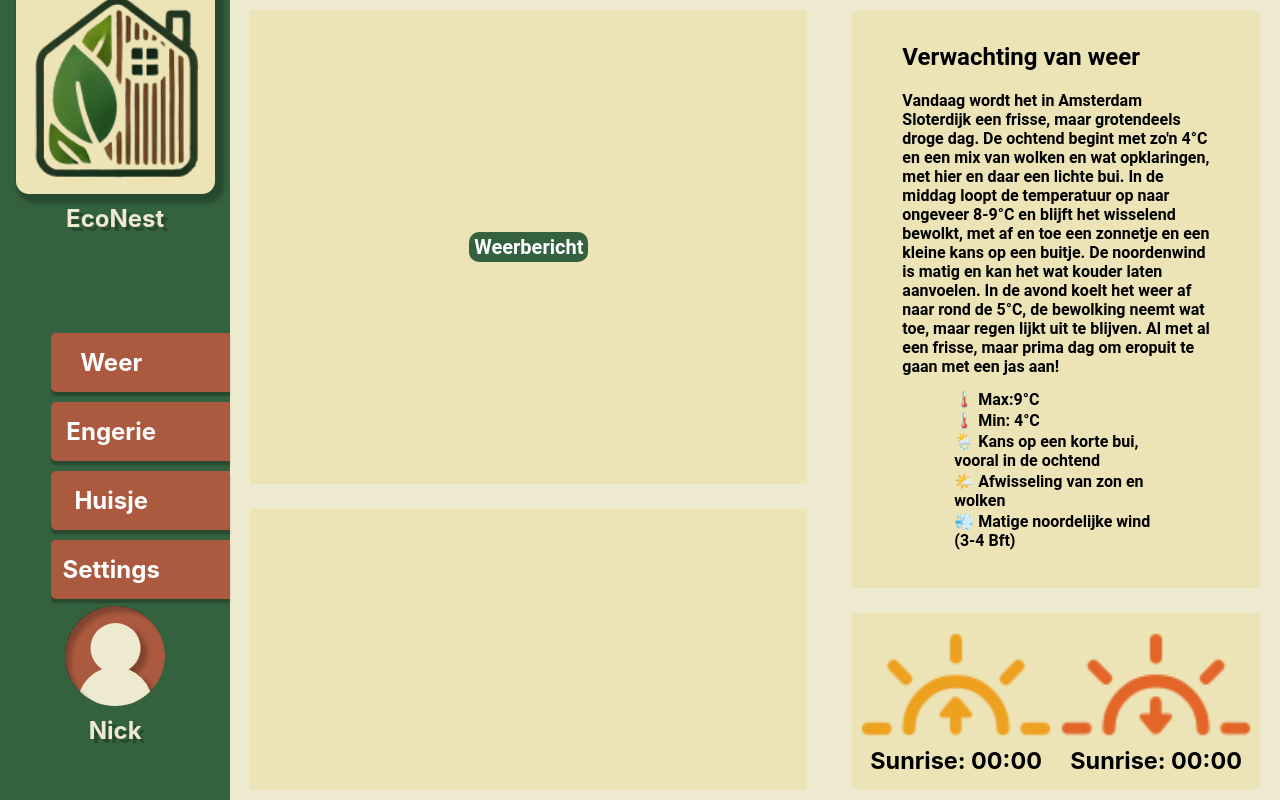
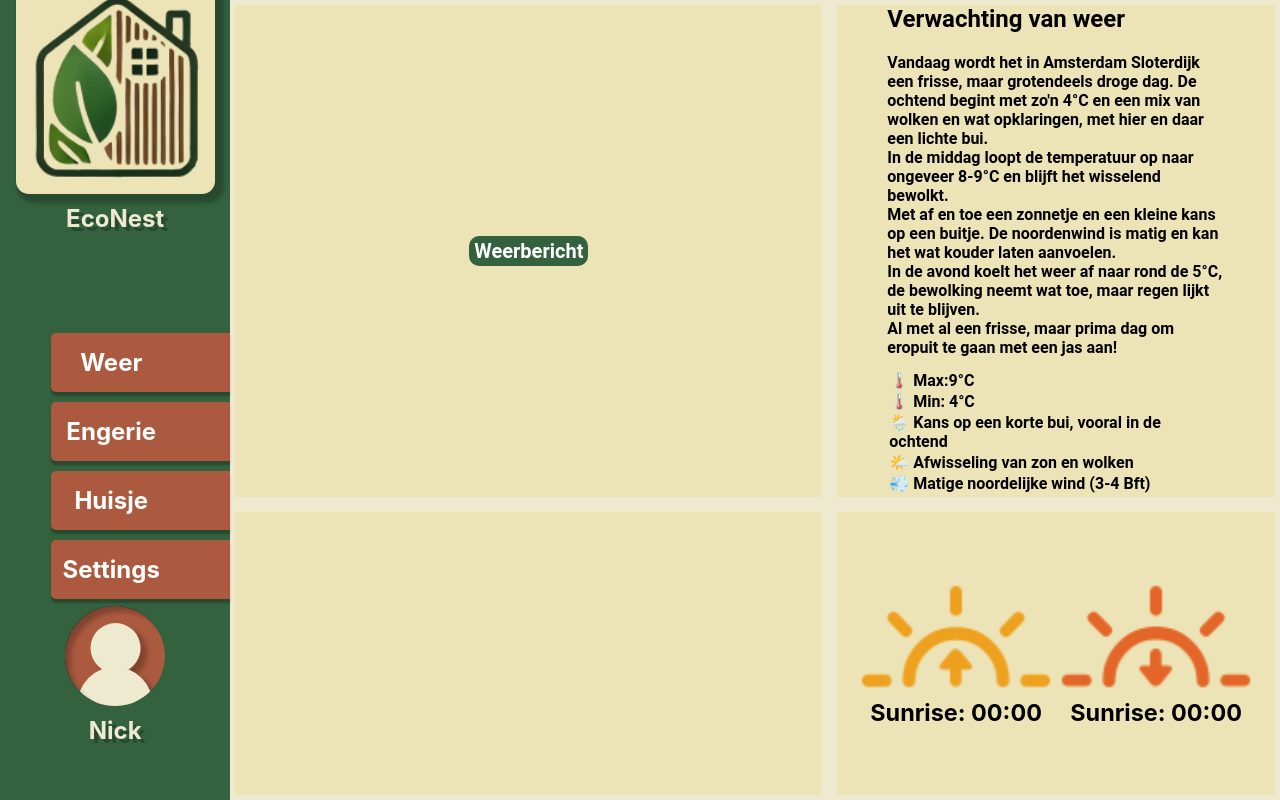
Before and after one commit to Jesper826/EcoNest, a PHP site: page / in a window 1280 px wide. Run offline with PHP 8.4, Linux system fonts and the light colour scheme; lists and menus that the app fills with data are empty; a map, chart or similar area stays blank.

Commit message:
change did i do

```diff
--- a/public/A.html
+++ b/public/A.html
@@ -18,7 +18,7 @@
 
     <article class="item" id="ActueleTemp" style="grid-area: B;">
         <div>
-            <table id="ActueleTemp">
+            <table id="ActueleTempText">
                 <tr>
                     <h1>Verwachting van weer</h1>
                 </tr>
@@ -39,21 +39,12 @@
                 </tr>
                 </p>
                 <tr>
-                    <p>Vandaag wordt het in Amsterdam Sloterdijk een frisse,
-                        maar grotendeels droge dag. De ochtend begint met
-                        zo'n 4°C en een mix van wolken en wat opklaringen, met hier en daar een lichte bui. In de
-                        middag
-                        loopt
-                        de temperatuur op naar ongeveer 8-9°C en blijft het wisselend bewolkt, met af en toe een
-                        zonnetje en
-                        een
-                        kleine kans op een buitje. De noordenwind is matig en kan het wat kouder laten aanvoelen. In
-                        de
-                        avond
-                        koelt het weer af naar rond de 5°C, de bewolking neemt wat toe, maar regen lijkt uit te
-                        blijven. Al
-                        met
-                        al een frisse, maar prima dag om eropuit te gaan met een jas aan!</p>
+                    <p>Vandaag wordt het in Amsterdam Sloterdijk een frisse, maar grotendeels droge dag.
+                        De ochtend begint met zo'n 4°C en een mix van wolken en wat opklaringen, met hier en daar een lichte bui. <br>
+                        In de middag loopt de temperatuur op naar ongeveer 8-9°C en blijft het wisselend bewolkt. <br>
+                        Met af en toe een zonnetje en een kleine kans op een buitje. De noordenwind is matig en kan het wat kouder laten aanvoelen. <br>
+                        In de avond koelt het weer af naar rond de 5°C, de bewolking neemt wat toe, maar regen lijkt uit te blijven. <br>
+                        Al met al een frisse, maar prima dag om eropuit te gaan met een jas aan!</p>
                 </tr>
             </table>
         </div>
--- a/public/css/A/ActueleTemp.css
+++ b/public/css/A/ActueleTemp.css
@@ -1,6 +1,5 @@
 #ActueleTemp{
     display:flex;
-    text-align: left;
     font-weight: bold;
     padding: 0 5rem;
 }
@@ -10,3 +9,7 @@
     flex-direction: column;
     gap: 10px;
 }
+
+#ActueleTempText{
+    text-align: left;
+}
--- a/public/css/main.css
+++ b/public/css/main.css
@@ -169,7 +169,7 @@ img {
 
 
 #A, #B, #C, #D, #Settings{
-    min-width: 80vw;
+    width: 100%;
     height: 100vh;
     background: var(--secondary-bg);
     display: grid;
@@ -177,7 +177,7 @@ img {
 }
 
 .item {
-    margin: 1rem 2rem;
+    margin: 0.5rem 0.5rem;
     display: inline-flex;
     justify-content: center;
     align-items: center;
@@ -189,9 +189,9 @@ img {
 #A{
     grid-template-areas:
         "A B"
-        "C B"
+        "C D"
         "C D";
-    grid-template-rows: 5fr 1fr 2fr;    /* ---- */
+    grid-template-rows: 3fr 1fr 3fr;    /* ---- */
     grid-template-columns: 4fr 3fr;     /* |||| */
 }
 
--- a/public/js/graphAndSunRiseSet.js
+++ b/public/js/graphAndSunRiseSet.js
@@ -80,16 +80,19 @@ async function main() {
         data: {
             labels: xValues,
             datasets: [{
+                label: "Max. Temp",
                 data: dataWeek.daily.temperature_2m_max,
                 borderColor: "red",
                 backgroundColor: "rgba(255, 0, 0, 0.5)"  // added background color
             }, {
+                label: "Min. Temp",
                 data: dataWeek.daily.temperature_2m_min,
                 borderColor: "blue",
                 backgroundColor: "rgba(0, 0, 255, 0.5)"  // added background color
             }]
         },
         options: {
+            legend: { display: true },
             scales: {
                 y: {
                     beginAtZero: true
```
